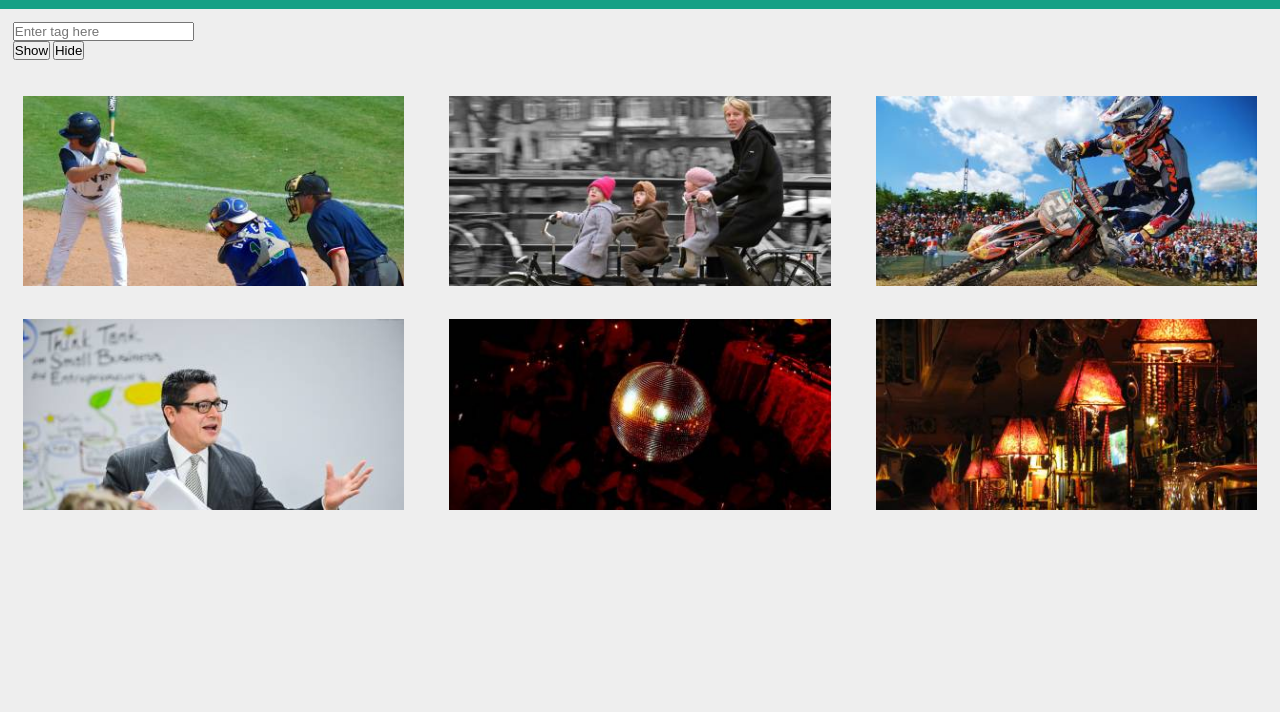
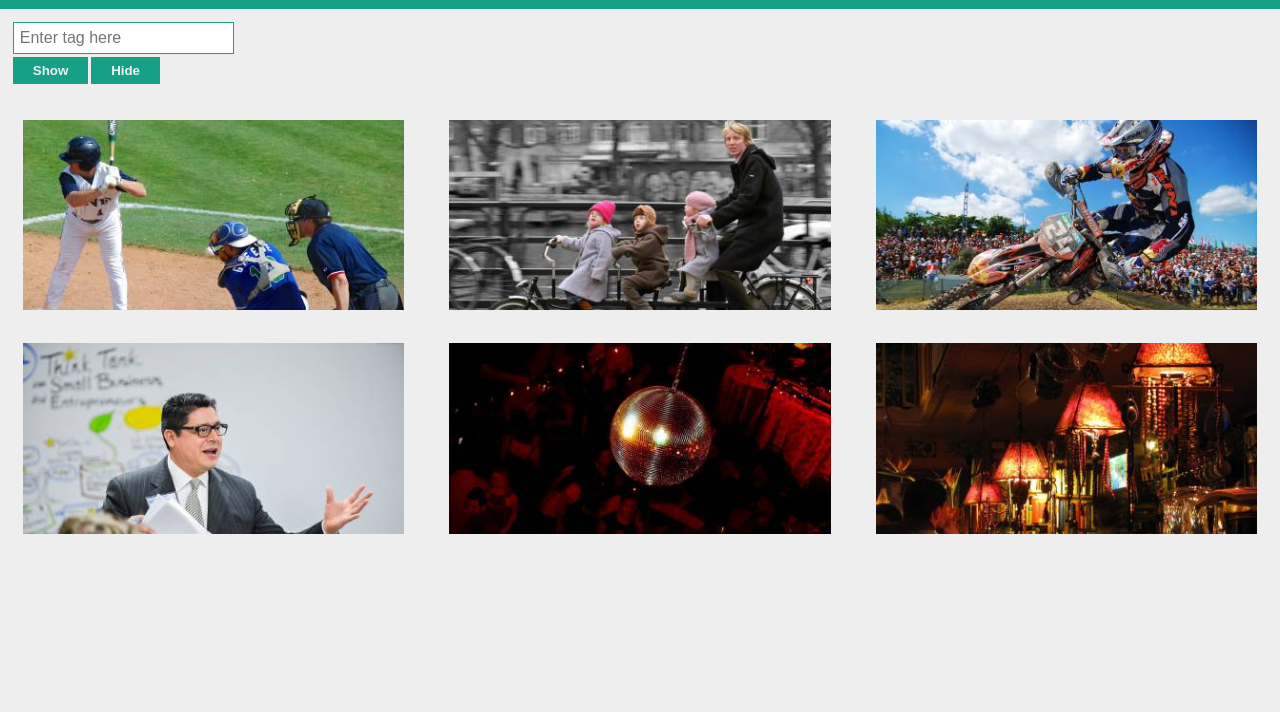
Before and after one commit to daankh/Filtered-Gallery, a website: page index.html in a window 1280 px wide. Shown: the part 88-800 px from the top of the page. Drawn offline with Linux system fonts and the light colour scheme.

Commit message:
add styles to filter buttons

```diff
--- a/index.html
+++ b/index.html
@@ -15,14 +15,14 @@
         <div class="container">
             <div class="row">
                 <div class="col-12">
-                    <h1>Amazing image gallery</h1>
+                    <h1>Image gallery with filter</h1>
                 </div>
 
             </div>
         </div>
     </header>
 
-    <div class="filter">
+    <div class="filters">
         <div class="container">
             <input id="tagInput" type="text" placeholder="Enter tag here">
             <br>
--- /dev/null
+++ b/scss/_filters.scss
@@ -0,0 +1,29 @@
+.filters {
+    #tagInput {
+        outline: none;
+        border: 1px solid $color-header-bgc;
+        font-size: 1.6rem;
+        padding: .6rem;
+        margin-bottom: 3px;
+
+        &:focus {
+            outline: 2px solid $color-header-bgc;
+        }
+    }
+
+    #showButton,
+    #hideButton {
+        outline: none;
+        border: none;
+        background-color: $color-header-bgc;
+        color: $color-header-text;
+        padding: .6rem 2rem;
+        cursor: pointer;
+        font-weight: 700;
+        transition: background-color .2s;
+
+        &:hover {
+            background-color: lighten($color-header-bgc, 3%);
+        }
+    }
+}
--- a/scss/main.scss
+++ b/scss/main.scss
@@ -3,4 +3,5 @@
 @import 'base';
 @import 'flex-grid';
 @import 'header';
+@import 'filters';
 @import 'gallery';
```
Also changed, not shown: css/main.css.
